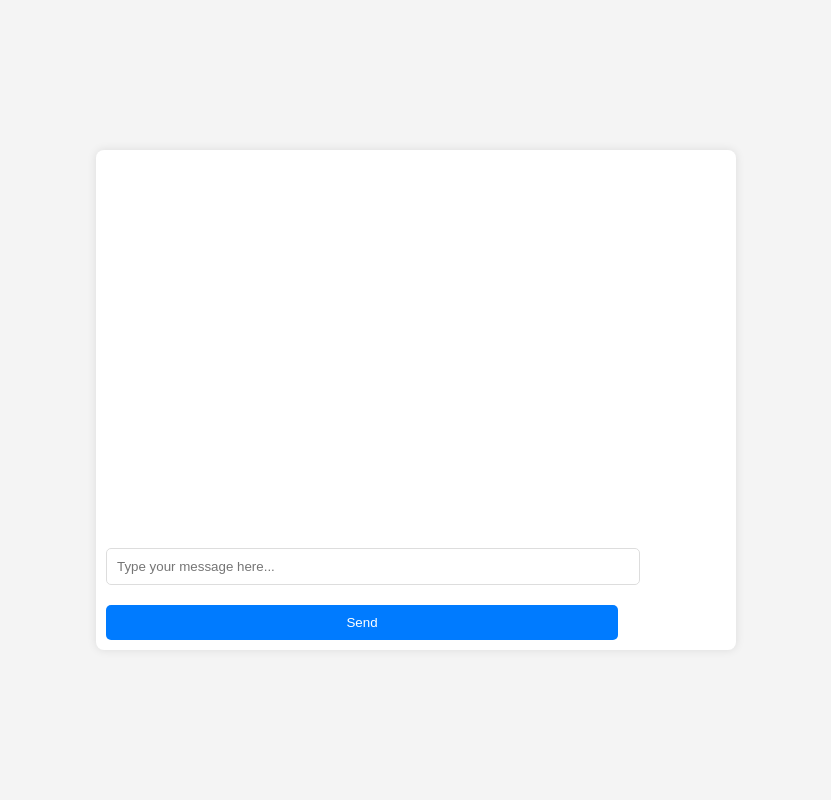
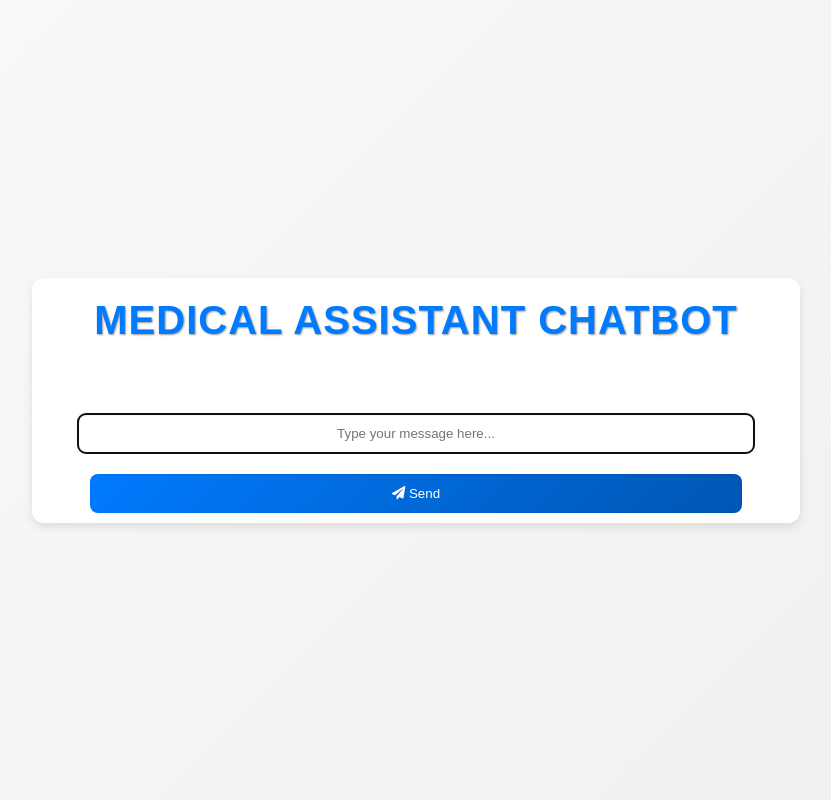
Before and after one commit to Ikirema/nlp_chatbot, a Flask app: template NLP chatbot/nlp_chatbot/templates/index.html in a window 1280 px wide. Shown: the whole page, without its empty margins (224-1055 px from the left). Run offline with Flask 3, Linux system fonts and the light colour scheme; the template is opened without the code that fills it, so the values that code supplies are empty; parts of the project's set-up code (start-up, migrations or seed data) failed here and were passed over.

Commit message:
Added UI/UX design elements for webpage

```diff
--- a/NLP chatbot/nlp_chatbot/app.py
+++ b/NLP chatbot/nlp_chatbot/app.py
@@ -79,8 +79,12 @@
 
 # Route for main page
 @app.route('/')
-def index():
-    return render_template('index.html')
+def home():
+    css_url = url_for('static', filename='styles.css')
+    js_url = url_for('static', filename='scripts.js')
+    background_url = url_for('static', filename='background.jpg')
+    print(f'CSS URL: {css_url}, JS URL: {js_url}, Background URL: {background_url}')
+    return render_template('index.html', background_url=background_url)
 
 # Route to handle chatbot interactions
 @app.route('/chat', methods=['POST'])
--- a/NLP chatbot/nlp_chatbot/static/styles.css
+++ b/NLP chatbot/nlp_chatbot/static/styles.css
@@ -1,6 +1,6 @@
 body {
-    font-family: Arial, sans-serif;
-    background-color: #f4f4f4;
+    font-family: 'Roboto', sans-serif; /* Modern, clean font */
+    background: linear-gradient(135deg, #f4f4f4, #e0e0e0);
     display: flex;
     justify-content: center;
     align-items: center;
@@ -9,66 +9,124 @@
 }
 
 #chat-container {
-    width: 50%;
+    width: 60%;
     background: white;
-    box-shadow: 0px 0px 10px rgba(0, 0, 0, 0.1);
-    border-radius: 8px;
+    box-shadow: 0 4px 8px rgba(0, 0, 0, 0.1);
+    border-radius: 12px;
     overflow: hidden;
+    display: flex;
+    flex-direction: column;
+    max-height: 70vh;
 }
 
 #chat-box {
     display: flex;
     flex-direction: column;
-    height: 500px;
+    height: 100%;
+    justify-content: center; /* Center content vertically */
+    align-items: center; /* Center content horizontally */
 }
 
 #messages {
     flex: 1;
-    padding: 10px;
+    padding: 20px;
     overflow-y: auto;
+    scrollbar-width: thin; /* For Firefox */
 }
 
-#user-input {
-    flex: 0;
+#typing-indicator {
     padding: 10px;
-    border: none;
-    border-top: 1px solid #ddd;
+    font-style: italic;
+    color: gray;
 }
 
 #user-input, button {
-    width: 80%;
-    padding: 10px;
+    width: 85%;
+    padding: 12px;
     margin: 10px;
-    border-radius: 5px;
+    border-radius: 8px;
     border: 1px solid #ddd;
+    box-shadow: inset 0 1px 3px rgba(0, 0, 0, 0.1);
+    text-align: center; /* Center text within input and button */
 }
 
 button {
-    background-color: #007BFF;
+    background: linear-gradient(135deg, #007BFF, #0056b3);
     color: white;
     border: none;
     cursor: pointer;
+    transition: background 0.3s, transform 0.2s;
 }
 
 button:hover {
-    background-color: #0056b3;
+    background: linear-gradient(135deg, #0056b3, #003a80);
+    transform: scale(1.05);
 }
 
 .user-message {
     background-color: #007BFF;
     color: white;
     padding: 10px;
-    border-radius: 5px;
+    border-radius: 12px;
     margin-bottom: 10px;
     max-width: 80%;
     align-self: flex-end;
+    animation: fadeInRight 0.5s;
 }
 
 .bot-message {
-    background-color: #f4f4f4;
+    background-color: #e0e0e0;
     padding: 10px;
-    border-radius: 5px;
+    border-radius: 12px;
     margin-bottom: 10px;
     max-width: 80%;
     align-self: flex-start;
+    animation: fadeInLeft 0.5s;
 }
+
+@media (max-width: 768px) {
+    #chat-container {
+        width: 100%;
+        height: 80vh;
+        border-radius: 0;
+    }
+
+    #user-input, button {
+        width: 90%;
+        padding: 15px;
+    }
+}
+
+@keyframes fadeInRight {
+    from {
+        opacity: 0;
+        transform: translateX(30px);
+    }
+    to {
+        opacity: 1;
+        transform: translateX(0);
+    }
+}
+
+@keyframes fadeInLeft {
+    from {
+        opacity: 0;
+        transform: translateX(-30px);
+    }
+    to {
+        opacity: 1;
+        transform: translateX(0);
+    }
+}
+
+#chat-heading {
+    font-size: 2.5em; /* Increase font size for emphasis */
+    color: #007BFF; /* Blue color */
+    font-weight: bold;
+    text-align: center;
+    margin: 20px 0; /* Add space above and below */
+    text-transform: uppercase; /* Convert text to uppercase for a more formal look */
+    letter-spacing: 1px; /* Add slight letter spacing for clarity */
+    text-shadow: 1px 1px 2px rgba(0, 0, 0, 0.4); /* Add subtle text shadow for depth */
+    font-family: 'Arial', sans-serif; /* Use a professional sans-serif font */
+}
--- a/NLP chatbot/nlp_chatbot/templates/index.html
+++ b/NLP chatbot/nlp_chatbot/templates/index.html
@@ -4,17 +4,29 @@
     <meta charset="utf-8">
     <title>Medical Assistant Chatbot</title>
     <link rel="stylesheet" type="text/css" href="{{ url_for('static', filename='styles.css') }}">
+    <link rel="stylesheet" href="https://cdnjs.cloudflare.com/ajax/libs/animate.css/4.1.1/animate.min.css"> <!-- For animations -->
+    <style>
+       body {
+        background: linear-gradient(135deg, rgba(244, 244, 244, 0.5), rgba(224, 224, 224, 0.5)),
+                url('{{ background_url }}') no-repeat center center fixed;
+        background-size: cover; /* Ensure the image covers the entire area */
+       }
+    </style>
 </head>
 <body>
     <div id="chat-container">
+        <h1 id="chat-heading">Medical Assistant Chatbot</h1>
         <div id="chat-box">
             <div id="messages">
                 <!-- Messages will appear here -->
             </div>
+            <!-- Typing indicator -->
+            <div id="typing-indicator" style="display: none;">Bot is typing...</div>
             <input type="text" id="user-input" placeholder="Type your message here...">
-            <button onclick="sendMessage()">Send</button>
+            <button onclick="sendMessage()"><i class="fas fa-paper-plane"></i> Send</button>
         </div>
     </div>
+    <script src="https://cdnjs.cloudflare.com/ajax/libs/font-awesome/5.15.4/js/all.min.js"></script> <!-- For icons -->
     <script src="{{ url_for('static', filename='scripts.js') }}"></script>
 </body>
 </html>
```
Also changed, not shown: NLP chatbot/nlp_chatbot/static/scripts.js (+35 -7 lines), NLP chatbot/nlp_chatbot/static/background.jpg (added).
